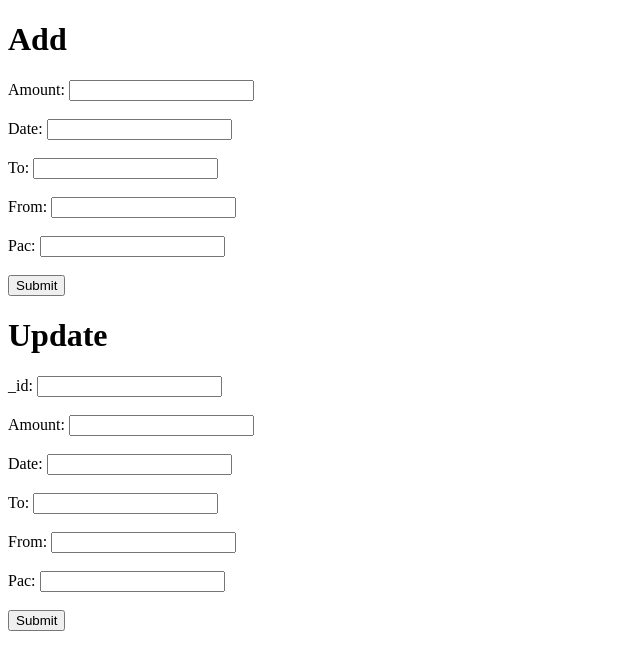
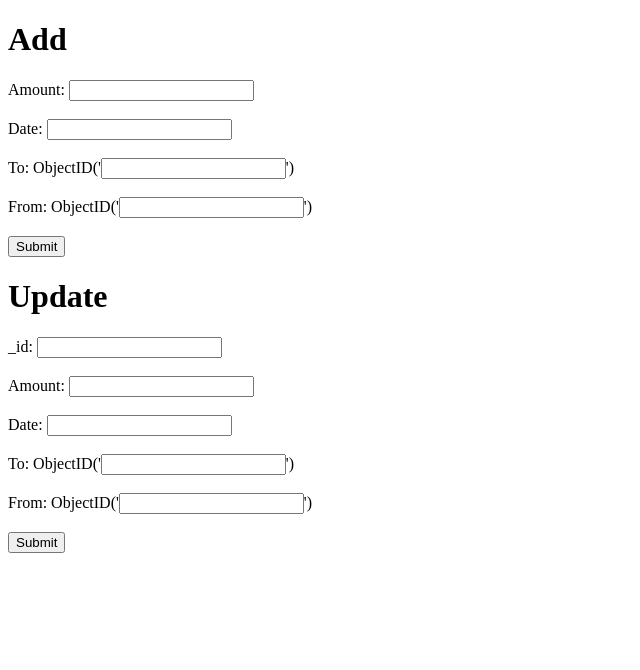
Before and after one commit to dospunk/politinfluence, a website: page add_data/html/donation.html in a window 1280 px wide. Shown: the whole page, without its empty margins (0-640 px from the left). Drawn offline with Linux system fonts and the light colour scheme.

Commit message:
remove pac fields

```diff
--- a/add_data/add_data_index.js
+++ b/add_data/add_data_index.js
@@ -75,8 +75,7 @@ function addDonationFunc(q, res){
 			amount: q.amount,
 			date: q.date,
 			to: new ObjectID(q.to),
-			'from': new ObjectID(q["from"]),
-			pac: q.pac
+			'from': new ObjectID(q["from"])
 		};
 		donations.insert(donation, function(err, data){
 			if(err){
@@ -86,6 +85,7 @@ function addDonationFunc(q, res){
 			}
 		});
 
+		//update person's donations
 		var entities = db.collection('entities');
 		entities.findOne({_id: new ObjectID(q['from'])}).then(function(val){
 			//console.log(val);//dev
--- a/add_data/html/donation.html
+++ b/add_data/html/donation.html
@@ -9,11 +9,9 @@
 		<br><br>
 		Date: <input name="date" />
 		<br><br>
-		To: <input name="to" />
+		To: ObjectID('<input name="to" />')
 		<br><br>
-		From: <input name="from" />
-		<br><br>
-		Pac: <input name="pac" />
+		From: ObjectID('<input name="from" />')
 		<br><br>
 		<input name="type" value="donation" style="display: none;" />
 		<button>Submit</button>
@@ -26,11 +24,9 @@
 		<br><br>
 		Date: <input name="date" />
 		<br><br>
-		To: <input name="to" />
+		To: ObjectID('<input name="to" />')
 		<br><br>
-		From: <input name="from" />
-		<br><br>
-		Pac: <input name="pac" />
+		From: ObjectID('<input name="from" />')
 		<br><br>
 		<input name="type" value="donation" style="display: none;" />
 		<button>Submit</button>
```
